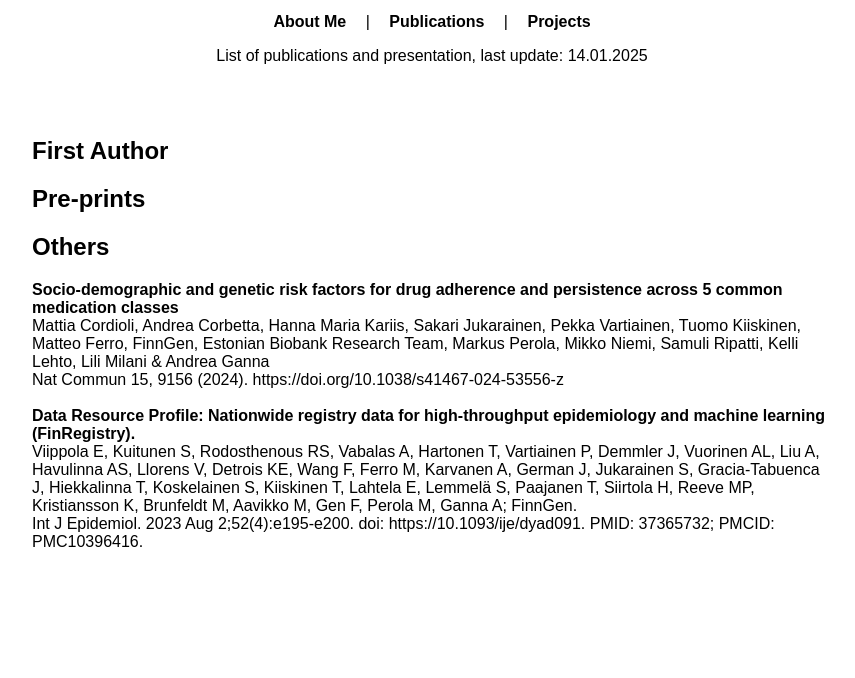
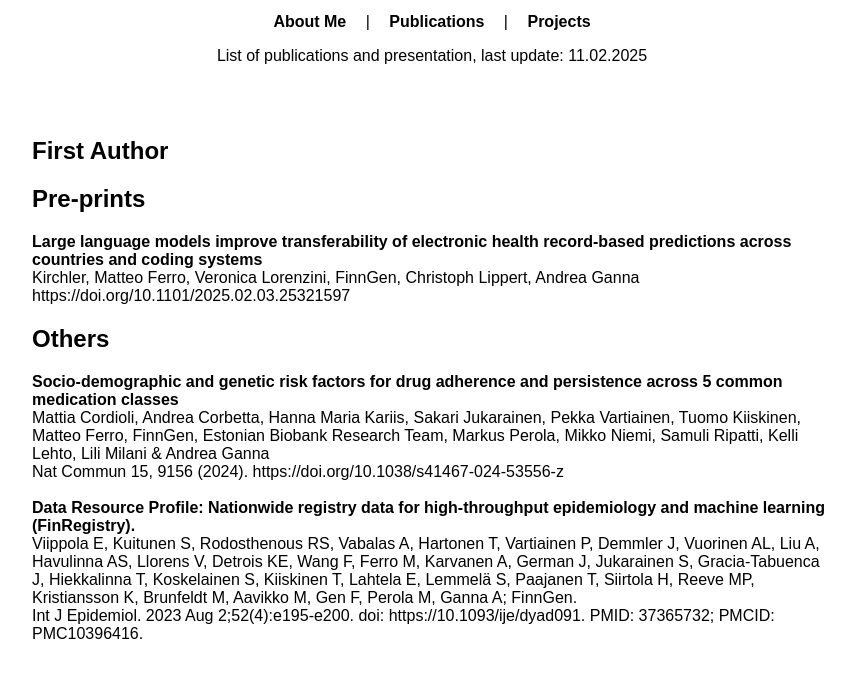
Before and after one commit to ferroteo/ferroteo.github.io, a plain HTML site: page publications.html in a window 1280 px wide. Shown: the part 90-768 px from the top of the page, without its empty margins (208-1063 px from the left). Drawn offline with Linux system fonts and the light colour scheme.

Commit message:
update info

```diff
--- a/publications.html
+++ b/publications.html
@@ -38,13 +38,16 @@
     <a href="publications.html">Publications</a> |
     <a href="projects.html">Projects</a>
   </nav>
-  <p>List of publications and presentation, last update: 14.01.2025</p>
+  <p>List of publications and presentation, last update: 11.02.2025</p>
   <br><br>
 
   <div class="content">
     <h2>First Author</h2>
 
     <h2>Pre-prints</h2>
+    <b>Large language models improve transferability of electronic health record-based predictions across countries and coding systems</b>
+    <br>Kirchler, Matteo Ferro, Veronica Lorenzini, FinnGen, Christoph Lippert, Andrea Ganna
+    <br>https://doi.org/10.1101/2025.02.03.25321597
 
     <h2>Others</h2>
     <b>Socio-demographic and genetic risk factors for drug adherence and persistence across 5 common medication classes</b>
```
